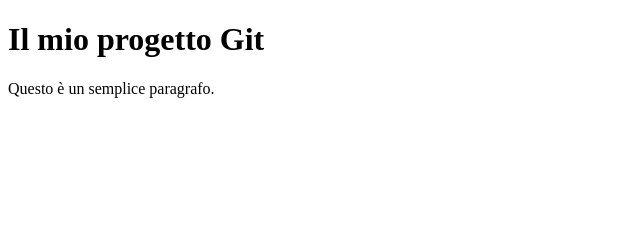
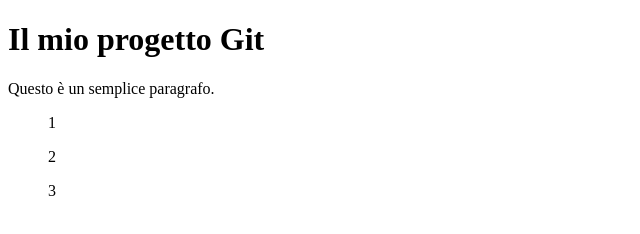
Before and after one commit to Hackademy-Part-Time-50/selfwork-git_mario, a plain HTML site: page index.html in a window 1280 px wide. Shown: the full height of the page, 0-640 px from the left. Drawn offline with Linux system fonts and the light colour scheme.

Commit message:
Aggiunta navbar

```diff
--- a/index.html
+++ b/index.html
@@ -8,5 +8,10 @@
 <body>
     <h1>Il mio progetto Git</h1>
     <p>Questo è un semplice paragrafo.</p>
+    <nav>
+        <ul>1</ul>
+        <ul>2</ul>
+        <ul>3</ul>
+    </nav>
 </body>
 </html>
```
